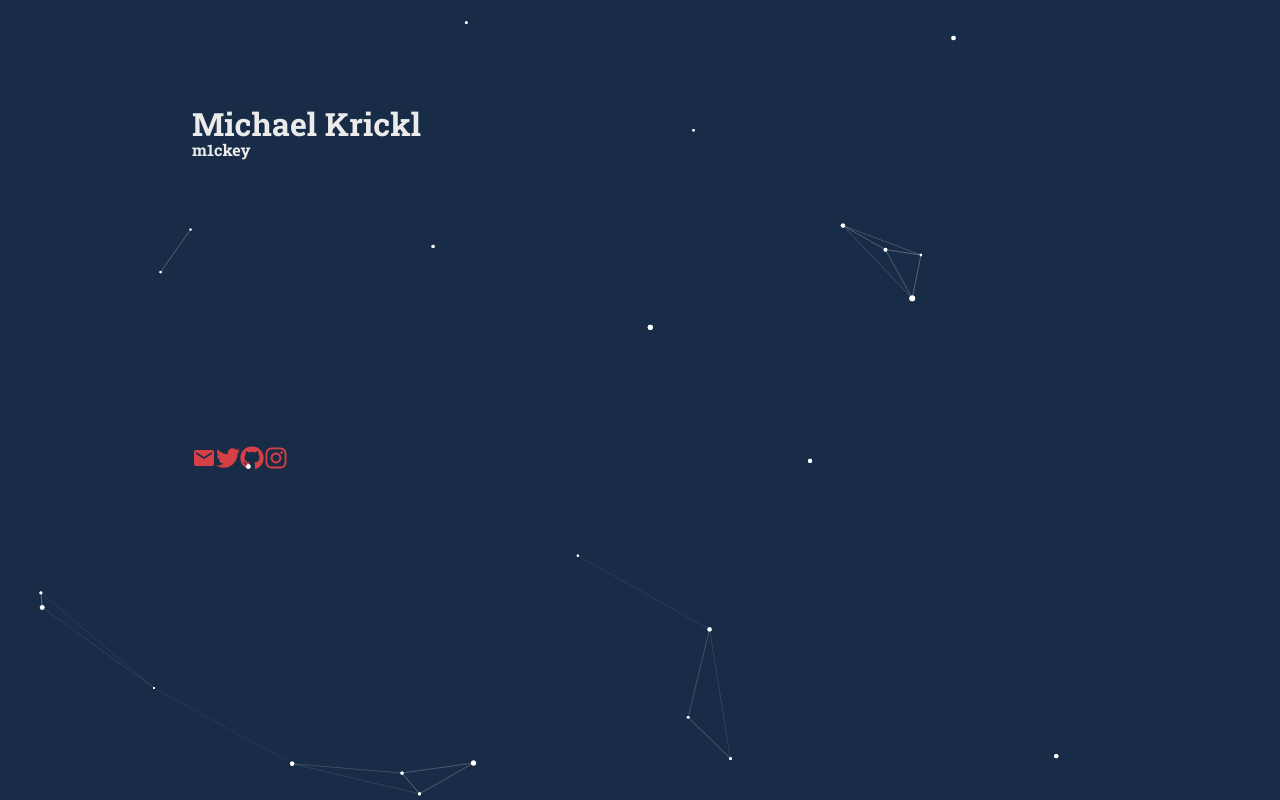
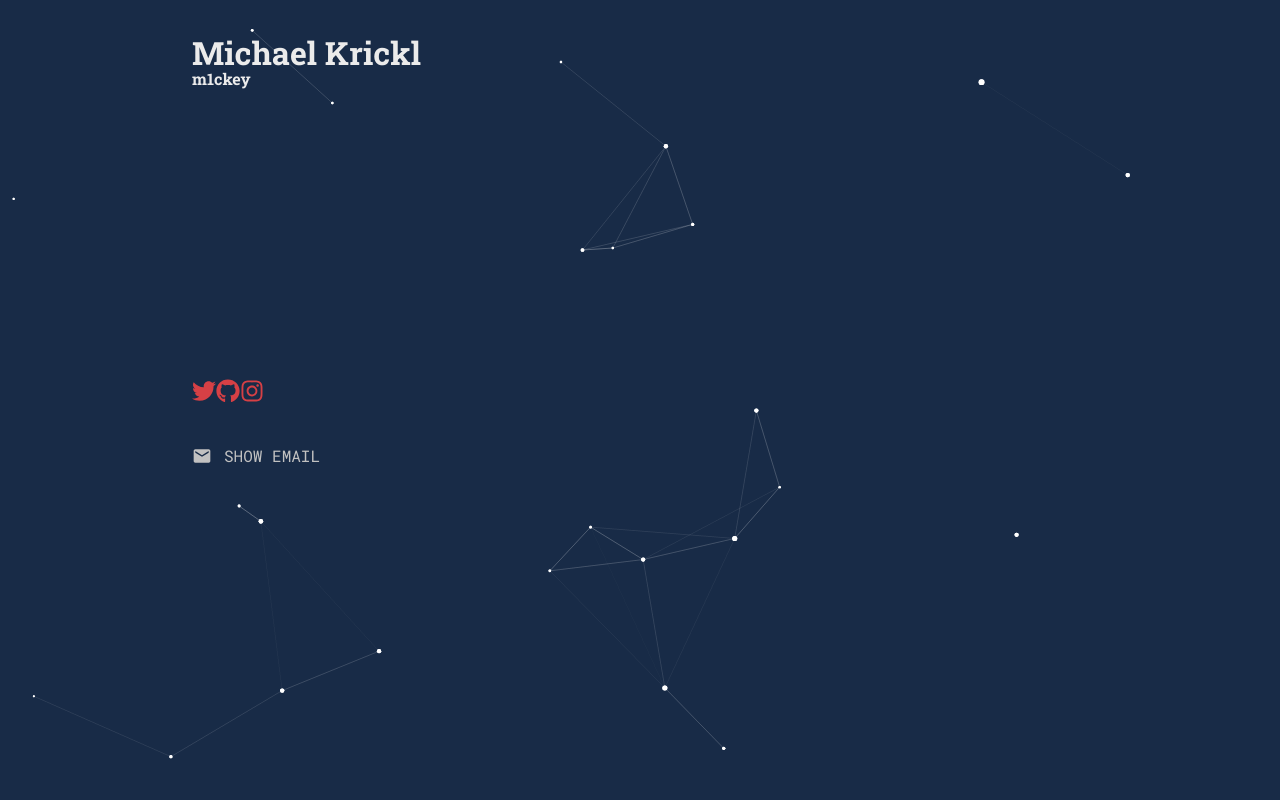
Before and after one commit to m1ckey/m1ckey.net, a Gatsby site: page / in a window 1280 px wide. Built offline with nearby package versions, Linux system fonts and the light colour scheme; Gatsby itself is replaced by a stand-in of ours; some packages are replaced by stand-ins of ours; what compass-vertical-rhythm would draw is missing.

Commit message:
add mail and stuff

```diff
--- a/src/components/particles-background.tsx
+++ b/src/components/particles-background.tsx
@@ -1,9 +1,8 @@
-import React from 'react';
+import * as React from 'react';
 
 import Particles, { ISourceOptions } from 'react-tsparticles';
 
 const ParticlesBackground = () => {
-  console.log(particleOptions);
   return (
     <Particles
       style={{
--- a/src/components/seo.jsx
+++ b/src/components/seo.jsx
@@ -5,10 +5,10 @@
  * See: https://www.gatsbyjs.com/docs/use-static-query/
  */
 
-import React, { CSSProperties } from 'react';
+import React from 'react';
 import PropTypes from 'prop-types';
 import { Helmet } from 'react-helmet';
-import { useStaticQuery, graphql } from 'gatsby';
+import { graphql, useStaticQuery } from 'gatsby';
 
 function SEO({ description, lang, meta, title, fullpage }) {
   const { site } = useStaticQuery(
--- a/src/components/social-links.jsx
+++ b/src/components/social-links.jsx
@@ -1,20 +1,43 @@
 import React from 'react';
 
 import styles from './social-links.module.css';
-import { FaTwitter, FaGithub, FaInstagram } from 'react-icons/fa';
+import { FaGithub, FaInstagram, FaTwitter } from 'react-icons/fa';
 import { MdEmail } from 'react-icons/md';
 
-const SocialLinks = () => (
+const rotCount = 8;
+const ciphertext = 'u9ksm#Hu9ksm#6vm|';
+
+class SocialLinks extends React.Component {
+  constructor(props) {
+    super(props);
+    this.state = {
+      rotCount: rotCount,
+      email: ciphertext,
+    };
+  }
+
+  handleDecodeEmail = () => {
+    if (this.state.rotCount > 0) {
+      this.setState(state => ({
+        rotCount: state.rotCount - 1,
+        email: rot(state.email),
+      }));
+      setTimeout(this.handleDecodeEmail, Math.random() * 200); // hacker flair
+    }
+  };
+
+  render() {
+    return (
       <>
         <div
           style={{
             fontSize: '1.5em',
           }}
         >
-      <a className={styles.iconSpace}>
-        <MdEmail />
-      </a>
-      <a href="https://twitter.com/m1ckey______" className={styles.iconSpace}>
+          <a
+            href="https://twitter.com/m1ckey______"
+            className={styles.iconSpace}
+          >
             <FaTwitter />
           </a>
           <a href="https://github.com/m1ckey" className={styles.iconSpace}>
@@ -27,7 +50,58 @@
             <FaInstagram />
           </a>
         </div>
+        <div style={{ fontSize: '1.25em', marginTop: '2em' }}>
+          {this.state.rotCount > 0 ? (
+            <span
+              onClick={this.handleDecodeEmail}
+              className={styles.iconSpace}
+              style={{ cursor: 'pointer' }}
+            >
+              <MdEmail />
+              &nbsp;
+              <span style={{ fontSize: '0.8em' }}>
+                {this.state.rotCount === rotCount
+                  ? 'SHOW EMAIL'
+                  : this.state.email}
+              </span>
+            </span>
+          ) : (
+            <a
+              href={'mailto:' + this.state.email}
+              className={styles.iconSpace}
+              style={{ color: 'var(--textHeader)', textDecoration: 'none' }}
+            >
+              <MdEmail style={{ color: 'var(--textHeader)' }} />
+              &nbsp;
+              <span style={{ color: 'var(--textHeader)', fontSize: '0.8em' }}>
+                {this.state.email}
+              </span>
+            </a>
+          )}
+        </div>
       </>
     );
+  }
+}
+
+function rot(text) {
+  const map =
+    '!"#$%&\'()*+,-./0123456789:;<=>?@ABCDEFGHIJKLMNOPQRSTUVWXYZ[\\]^_`abcdefghijklmnopqrstuvwxyz{|}~';
+
+  let cleartext = '';
+  let i,
+    j,
+    c,
+    len = map.length;
+  for (i = 0; i < text.length; i++) {
+    c = text.charAt(i);
+    j = map.indexOf(c);
+    if (j >= 0) {
+      c = map.charAt((j + len - 1) % len);
+    }
+    cleartext = cleartext + c;
+  }
+  return cleartext;
+}
 
 export default SocialLinks;
--- a/src/components/social-links.module.css
+++ b/src/components/social-links.module.css
@@ -9,3 +9,7 @@
 .icon-space:last-child {
   margin-right: 0;
 }
+
+svg {
+  vertical-align: bottom;
+}
--- a/src/pages/index.jsx
+++ b/src/pages/index.jsx
@@ -22,8 +22,8 @@
       >
         <div
           style={{
-            minWidth: '70%',
-            paddingBottom: '30vh',
+            minWidth: '80%',
+            padding: '0 5% 40vh 5%',
           }}
         >
           <h1 style={{ marginBottom: 0 }}>Michael Krickl</h1>
--- a/src/styles/global.css
+++ b/src/styles/global.css
@@ -8,7 +8,7 @@
   --neutral900: #303030;
   --neutral700: #383838;
   --neutral500: #878787;
-  --neutral300: #a1a1a1;
+  --neutral300: #c1c1c1;
   --neutral100: #ebebeb;
 }
 
```
Also changed, not shown: src/images/icon.png, 1 other file. Lines whose indentation alone changed are shown as unchanged.
